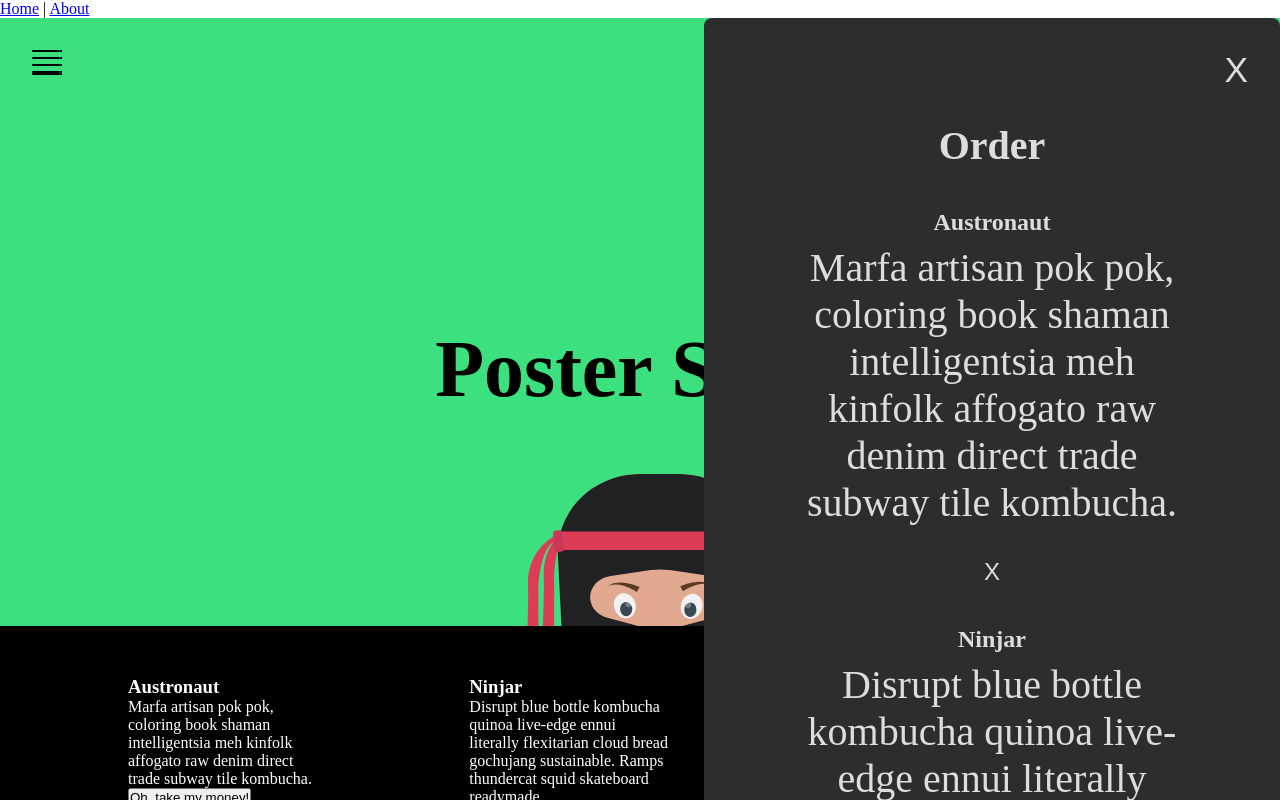
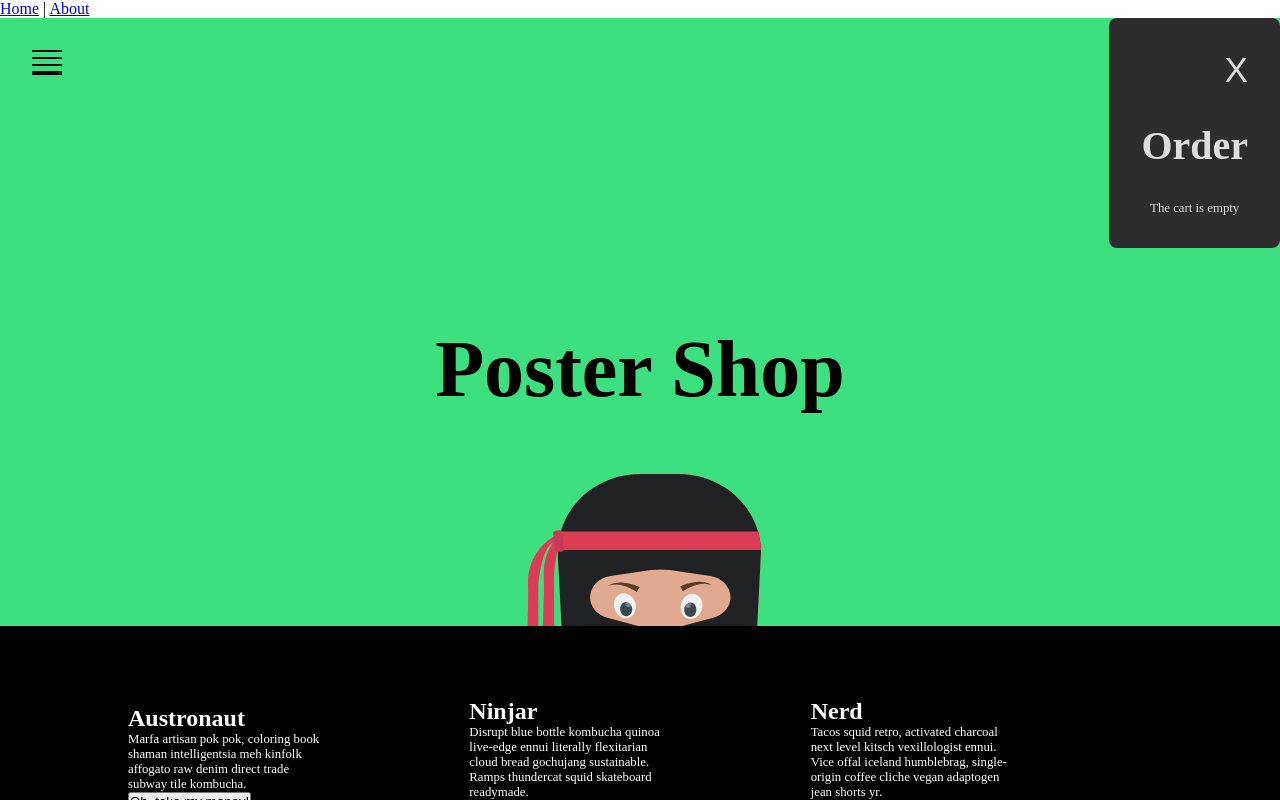
Before and after one commit to Michaelaltinsik1/Scrum, a Vue app in the folder postershop/: page / in a window 1280 px wide. Both pictures are taken after a click on the button "Cart". Shown: the top 800 px of the page. Built offline with nearby package versions, Linux system fonts and the light colour scheme.

Commit message:
Add cart items to cart
Make cart item and home page interact through store by passing data
to store from home when clicking a product and showing it on cart
when clicking on cart button

```diff
--- a/postershop/src/components/Cart.vue
+++ b/postershop/src/components/Cart.vue
@@ -2,11 +2,8 @@
     <section class="cart-view">
         <button @click="toogleCart" class="close-cart">X</button>
         <h2 class="order">Order</h2>
-        <article v-for="post in posts" :key="post.id" class="shopping-item">
-            <h2>{{post.Title}}</h2>
-            <p>{{post.About}}</p>
-            <button>X</button>
-        </article>
+        <section class="shopping-container" v-if = "getCartData.length > 0">
+            <Card :card="cartItem" :cartItem = "true" v-for="(cartItem, index) of getCartData" :key="index" class="shopping-item"/>
             <article class="shopping-info">
                 <h2>Your order</h2>
                 <p>Fee: 0$</p>
@@ -14,14 +11,19 @@
             </article>
             <router-link  class="payment-view-button"  to="" tag="button">Prooceed to Checkout</router-link>
         </section>
+        <p v-else>The cart is empty</p>
+    </section>
 </template>
 
 <script>
-import posts from '@/assets/posts.json'
+import Card from './card.vue'
 export default {
-    data(){
-        return{
-            posts : [...posts]
+    components:{Card},
+    computed:{
+        getCartData(){
+            console.log(this.$store.state.cart)
+            return this.$store.state.cart;
+
         }
     },
     methods:{
@@ -43,6 +45,15 @@ export default {
         margin: 0;
         padding: 0;
     }
+    h2{
+        font-size: 1.5rem;
+    }
+    p{
+        font-size: 0.8rem;
+    }
+    .cart-item{
+        align-self: center;
+    }
     .cart-view{
         display: flex;
         flex-direction: column;
@@ -50,7 +61,7 @@ export default {
         padding: 2rem;
         padding-top: 0;
         background-color: $primary-background;
-        max-width: 40%;
+        max-width: 25%;
         border-radius: 0.5rem;
 
         .close-cart{
@@ -91,7 +102,7 @@ export default {
             min-width: 80%;
             box-sizing: border-box;
             background-color: $secondary-background;
-            align-self: stretch;
+
             padding: 1.3rem;
             border-radius: 0.5rem;
             margin: 2rem 3rem;
@@ -109,5 +120,10 @@ export default {
             padding: 1.2rem;
             border-radius: 0.5rem;
         }
+        .shopping-container{
+            display: flex;
+            flex-direction: column;
+            align-items: center;
+        }
     }
 </style>
--- a/postershop/src/components/card.vue
+++ b/postershop/src/components/card.vue
@@ -2,21 +2,32 @@
   <section class="wrapper">
       <img src="" alt="">
     <article class="info">
-        <h1>{{card.Title}}</h1>
+        <h2>{{card.Title}}</h2>
         <p>{{card.About}}</p>
-        <button>Oh, take my money!</button>
+        <button v-if="!cartItem" @click="addToCart(card)">Oh, take my money!</button>
+        <button v-else>X</button>
     </article>
   </section>
 </template>
 
 <script>
 export default {
-  props:['card']
+  props:['card', 'cartItem'],
+  methods:{
+    addToCart(cartItem){
+      this.$store.dispatch('handleNewCartItem', cartItem);
+    }
+  }
 }
 </script>
 
 <style scoped>
 .wrapper{
+  display: flex;
+  flex-direction: column;
+  justify-content: center;
+  align-items: center;
+
     max-width: 200px;
     height: 200px;
 }
@@ -28,7 +39,13 @@ img{
 /* .info{
 
 } */
-h1,p{
+h2{
+  font-size: 1.5rem;
+}
+p{
+  font-size: 0.8rem;
+}
+h2,p{
   color: #fff;
 }
 
--- a/postershop/src/store/index.js
+++ b/postershop/src/store/index.js
@@ -12,11 +12,17 @@ export default new Vuex.Store({
   mutations: {
     modifyCardState(state){
       state.showCart = !state.showCart;
+    },
+    addToCart(state, cartItem){
+      state.cart.push(cartItem);
     }
   },
   actions: {
     updateCardState(context){
       context.commit('modifyCardState');
+    },
+    handleNewCartItem(context, newCartItem){
+      context.commit('addToCart',newCartItem);
     }
   },
   modules: {
```
Lines whose indentation alone changed are shown as unchanged.
